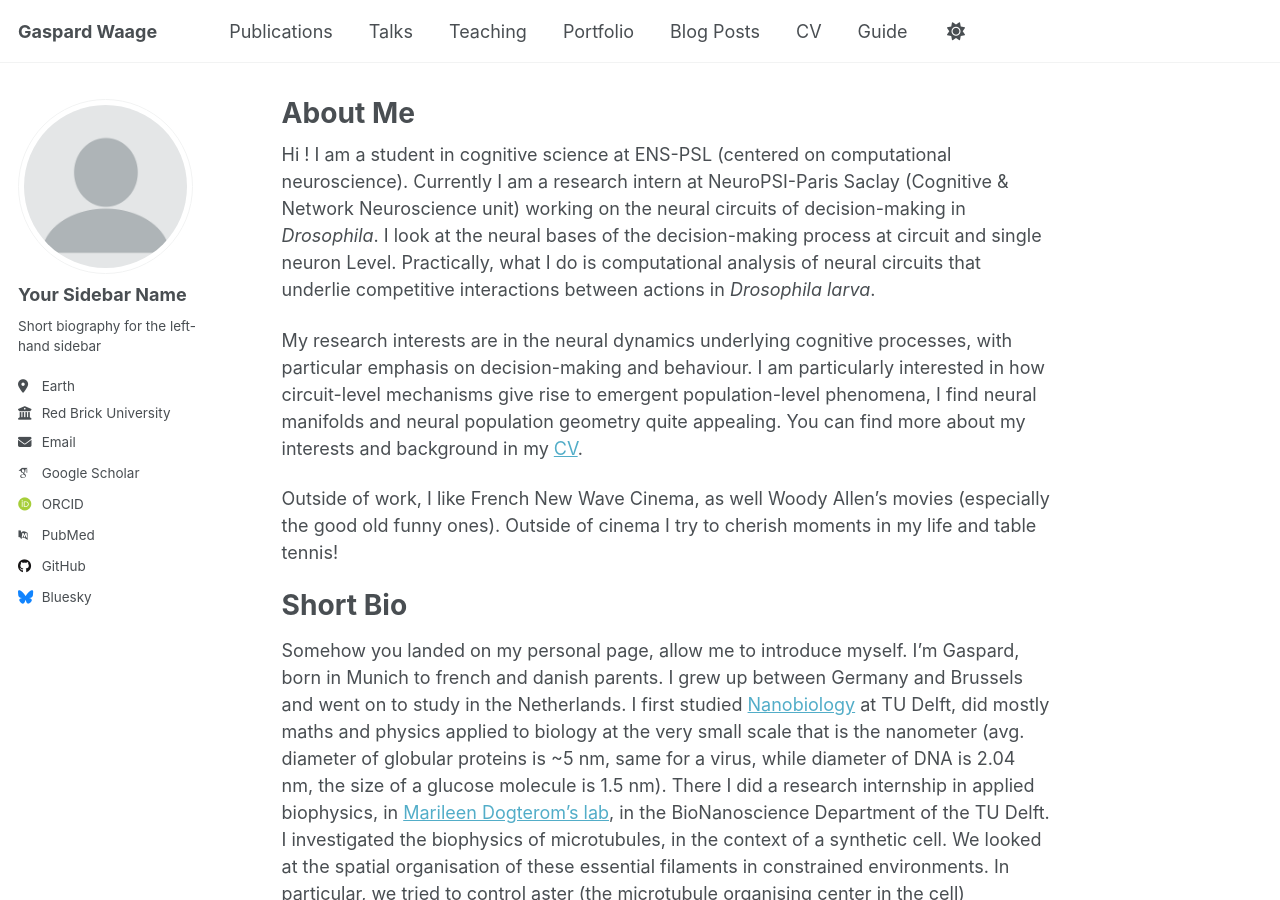
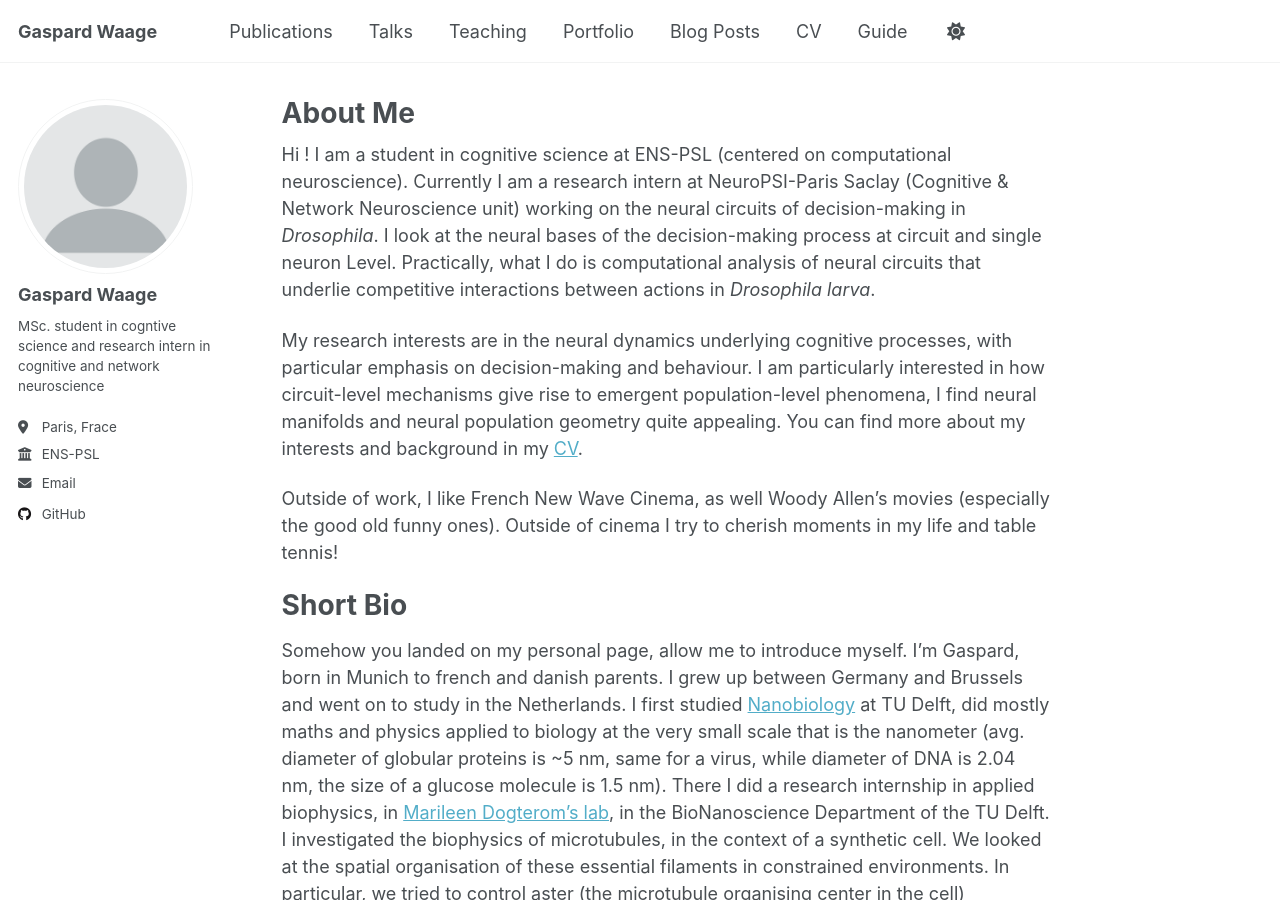
Before and after one commit to Gasparrrrrrrd/Gasparrrrrrrd.github.io, a Jekyll site: the page built from _pages/about.md, in a window 1280 px wide and 900 px high. Built offline with Jekyll 4.4.1, drawn with Linux system fonts in a browser that asks for light colours; some web fonts are replaced.

Commit message:
Update _config.yml

```diff
--- a/_config.yml
+++ b/_config.yml
@@ -23,21 +23,21 @@ repository               : "academicpages/academicpages.github.io"
 author:
   # Biographic information
   avatar           : "profile.png"
-  name             : "Your Sidebar Name"
+  name             : "Gaspard Waage"
   pronouns         : # example: "she/her"
-  bio              : "Short biography for the left-hand sidebar"
-  location         : "Earth"
-  employer         : "Red Brick University"
+  bio              : "MSc. student in cogntive science and research intern in cognitive and network neuroscience"
+  location         : "Paris, Frace"
+  employer         : "ENS-PSL"
   uri              : # URL
-  email            : "none@example.org"
+  email            : "gaspardwaage@gmail.com"
 
   # Academic websites
   arxiv            : # URL - Update with the correct link to your profile
-  googlescholar    : "https://scholar.google.com/citations?user=PS_CX0AAAAAJ"
+  googlescholar    : #"https://scholar.google.com/citations?user=PS_CX0AAAAAJ"
   impactstory      : # URL
-  orcid            : "http://orcid.org/yourorcidurl"
+  orcid            : #"http://orcid.org/yourorcidurl"
   semantic         : # URL
-  pubmed           : "https://www.ncbi.nlm.nih.gov/pubmed/?term=john+snow"
+  pubmed           : #"https://www.ncbi.nlm.nih.gov/pubmed/?term=john+snow"
   researchgate     : # URL
   scopus           : # URL
 
@@ -45,12 +45,12 @@ author:
   bitbucket        : # Username - Update with your username on the site
   codepen          : # Username
   dribbble         : # Username
-  github           : "academicpages"
+  github           : "gasparrrrrrrd"
   kaggle           : # Username
   stackoverflow    : # User number or user number and name (i.e., use "1" or "1/jeff-atwood")
 
   # Social media
-  bluesky          : "bsky.app" # Replace this with you Bluesky username
+  bluesky          : #"bsky.app" # Replace this with you Bluesky username
   facebook         : # Username
   flickr           : # Username
   foursquare       : # Username
```
